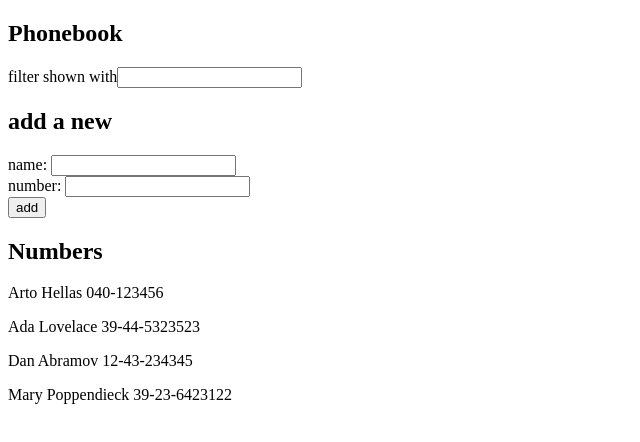
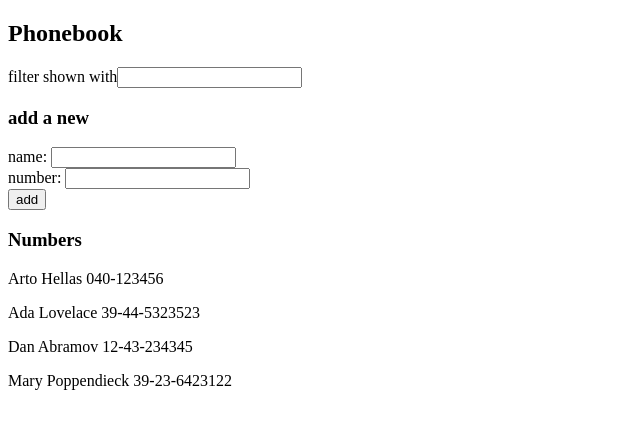
Before and after one commit to nColli/full-stack-open-2024, a React (Vite) app in the folder part2/phonebook-app/: page / in a window 1280 px wide. Shown: the top 442 px of the page, without its empty margins (0-640 px from the left). Built offline with nearby package versions, Linux system fonts and the light colour scheme.

Commit message:
refactor and filter ignoring lower and upper case

```diff
--- a/part2/phonebook-app/src/App.jsx
+++ b/part2/phonebook-app/src/App.jsx
@@ -1,5 +1,65 @@
 /* eslint-disable react/prop-types */
 import { useState } from 'react'
+
+const Filter = ({handleFilter}) => {
+  return <p>filter shown with<input onChange={handleFilter}/></p>
+}
+
+const PersonForm = ({handleSubmit,handleChangeName,newName,handleChangeNumber,newNumber}) => {
+  return (
+    <form onSubmit={handleSubmit}>
+      <div>
+        name: <input onChange={handleChangeName} value={newName}/>
+      </div>
+      <div>
+        number: <input onChange={handleChangeNumber} value={newNumber}/>
+      </div>
+      <div>
+        <button type="submit">add</button>
+      </div>
+    </form>
+  )
+}
+
+const Persons = ({persons,nameFilter}) => {
+  if ((nameFilter === '')) {
+    return (
+      <div>
+        {persons.map(person =>
+          <p key={person.name}>{person.name} {person.number}</p>  )}
+      </div>
+    )
+  } else {
+    console.log("search:",nameFilter);
+
+    let copyPersons = []
+
+    for (let i = 0; i < persons.length; i++) {
+      copyPersons[i] = JSON.parse(JSON.stringify(persons[i]));
+    }
+
+
+    copyPersons.map((copyPerson) => {
+      copyPerson.name = copyPerson.name.toLowerCase()
+    })
+
+    console.log("Original",persons);
+    console.log("Copy",copyPersons);
+
+    let personsFinded = []
+
+    nameFilter = nameFilter.toLowerCase();
+    persons.map((person) => {if(person.name.toLowerCase().includes(nameFilter)) { personsFinded.push(person) }})
+
+    return (
+      <div>
+        {personsFinded.map(person =>
+          <p key={person.name}>{person.name} {person.number}</p>  )}
+      </div>
+    )
+  }
+
+}
 
 const App = () => {
   const [persons, setPersons] = useState([
@@ -63,59 +123,21 @@ const App = () => {
     setNameFilter(name)
   }
 
-  const Persons = ({persons,nameFilter}) => {
-    if (!(nameFilter === '')) {
-      console.log("search:",nameFilter);
 
-      let personsFinded = []
-
-      persons.map((person) => {if(person.name.includes(nameFilter)) { personsFinded.push(person) }})
-
-      persons = personsFinded; //overwriting para tener solo un return
-    }
-
-    return (
-      <div>
-        {persons.map(person =>
-          <p key={person.name}>{person.name} {person.number}</p>  )}
-      </div>
-    )
-  }
 
 
   return (
     <div>
       <h2>Phonebook</h2>
+      <Filter handleFilter={handleFilter}/>
 
-      <p>filter shown with<input onChange={handleFilter}/></p>
+      <h3>add a new</h3>
+      <PersonForm handleSubmit={handleSubmit} handleChangeName={handleChangeName} newName={newName} handleChangeNumber={handleChangeNumber} newNumber={newNumber}/>
 
-      <h2>add a new</h2>
-      <form onSubmit={handleSubmit}>
-        <div>
-          name: <input onChange={handleChangeName} value={newName}/>
-        </div>
-        <div>
-          number: <input onChange={handleChangeNumber} value={newNumber}/>
-        </div>
-        <div>
-          <button type="submit">add</button>
-        </div>
-      </form>
-
-      <h2>Numbers</h2>
-      <Persons persons={persons} nameFilter={nameFilter}></Persons>
+      <h3>Numbers</h3>
+      <Persons persons={persons} nameFilter={nameFilter}/>
     </div>
   )
 }
 
 export default App
-
-/*
-
-<div>
-        {nameFilter===('') ? persons.map(person =>
-          <p key={person.name}>{person.name} {person.number}</p>
-        ) : showPersonsFilter}
-
-      </div>
-*/
```
